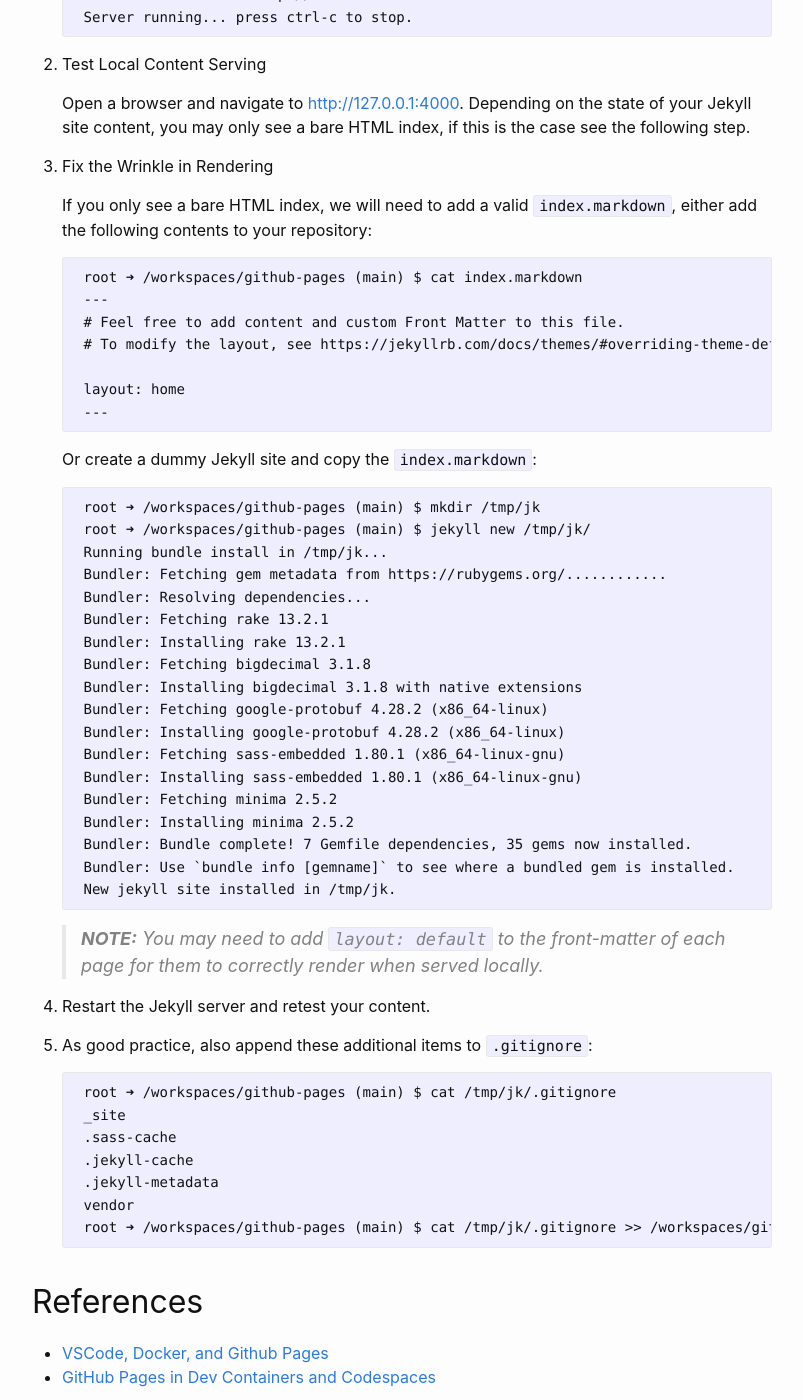
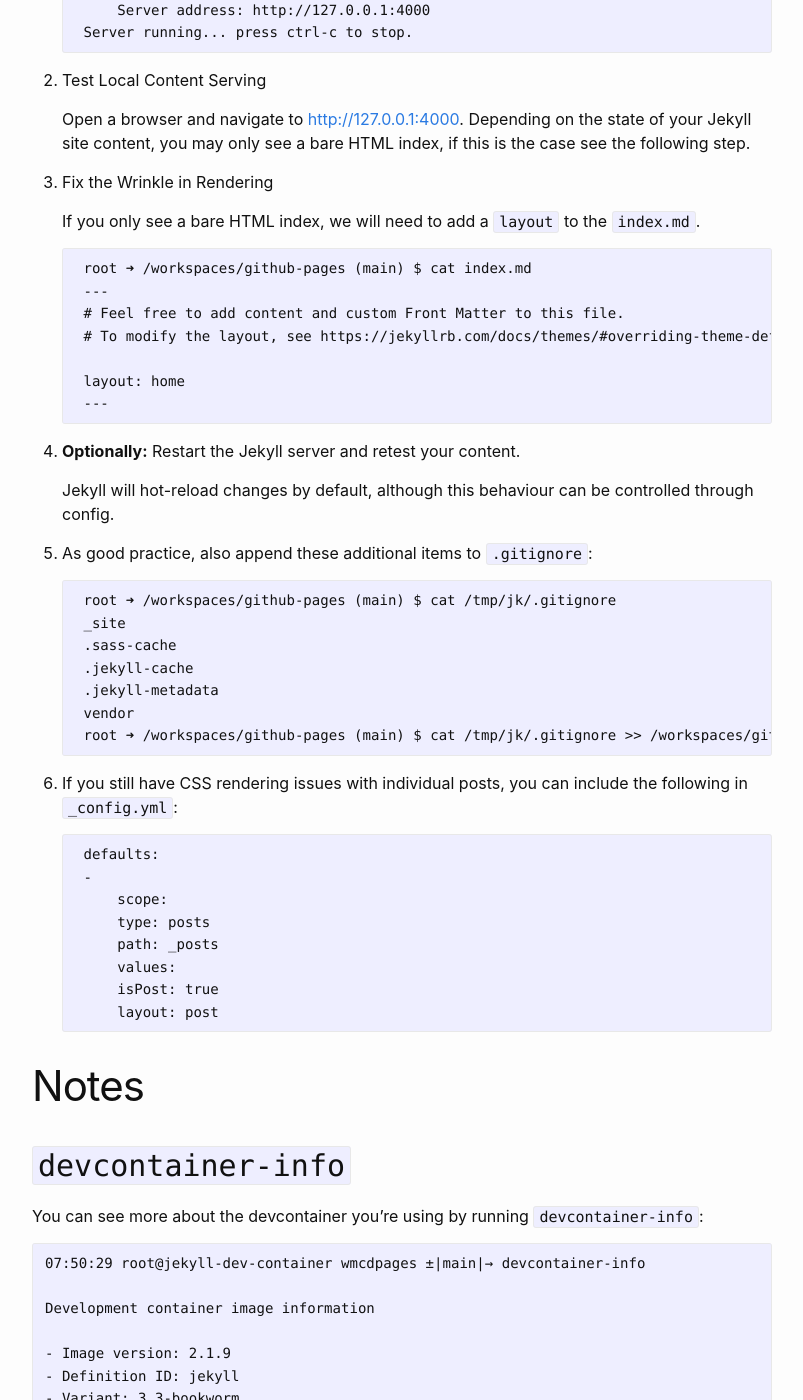
Before and after one commit to wmcdonald404/wmcdonald404.github.io, a Jekyll site: the page built from _posts/2024-10-17-running-jekyll-in-a-devcontainer.md, in a window 1280 px wide and 1400 px high, scrolled down 1674 px. Shown: the whole window, without its empty margins (238-1041 px from the left). Built offline with Jekyll 4.4.1, drawn with Linux system fonts in a browser that asks for light colours; some of the changed text lies outside the part shown.

Commit message:
- Simplify the layout allocation to just index.md,   so index.markdown is no longer neeeded. - Add devcontainer-info description and example. - Add devcontainer upstream build information. - Move scratch `jekyll new` to its own example.

````diff
--- a/_posts/2024-10-17-running-jekyll-in-a-devcontainer.md
+++ b/_posts/2024-10-17-running-jekyll-in-a-devcontainer.md
@@ -9,14 +9,16 @@ tags:
 - podman
 ---
 
-## Overview
-I've written a few times in the past about setting up Github Pages. Behind the scenes Github Pages uses Jekyll as its templating mechanism, allowing people to write content in Markdown and then to render the markdown in to valid HTML themed with CSS.
+# Overview
+I've written a [few times](https://wmcdonald404.co.uk/2024/01/02/github-pages-simple-blog.html) in [the past](https://wmcdonald404.co.uk/2024/03/25/github-page-creation-with-jinja.html) about setting up Github Pages.
+
+Behind the scenes Github Pages uses Jekyll as its templating mechanism, allowing people to write content in Markdown and then to render the markdown in to valid HTML themed with CSS.
 
 On occasion, it's useful to be able to validate Jekyll-templated content locally, prior to publication/pushing to Github. For example the Markdown rendering in Jekyll is slightly different to the Markdown Preview in VSCode (VSCode keyboard shortcut: `CTRL`-`SHIFT`-`v`).
 
 In order to serve Jekyll locally we can set up a Devcontainer using the existing [Devcontainer template definition](https://github.com/devcontainers/templates/tree/main/src/jekyll) and, with a few additional steps, serve content locally.
 
-## Set up the Devcontainer
+# Set up the Devcontainer
 
 First, set up the Devcontainer. I'm  running Podman which requires a few additional elements out-of-the-box.
 
@@ -49,7 +51,7 @@ First, set up the Devcontainer. I'm  running Podman which requires a few additio
 
 	In VSCode, `CTRL`-`SHIFT`-`p`, then select `Dev Containers: Rebuild and Reopen in Container`
 
-## Set up Jekyll
+# Set up Jekyll
 
 1. In the Devcontainer, start Jekyll by running `jekyll serve`:
 
@@ -74,10 +76,10 @@ First, set up the Devcontainer. I'm  running Podman which requires a few additio
 
 3. Fix the Wrinkle in Rendering
 
-	If you only see a bare HTML index, we will need to add a valid `index.markdown`, either add the following contents to your repository:
+	If you only see a bare HTML index, we will need to add a `layout` to the `index.md`.
 
 	```
-	root ➜ /workspaces/github-pages (main) $ cat index.markdown
+	root ➜ /workspaces/github-pages (main) $ cat index.md
 	---
 	# Feel free to add content and custom Front Matter to this file.
 	# To modify the layout, see https://jekyllrb.com/docs/themes/#overriding-theme-defaults
@@ -86,33 +88,9 @@ First, set up the Devcontainer. I'm  running Podman which requires a few additio
 	---
 	```
 
-	Or create a dummy Jekyll site and copy the `index.markdown`:
+4. **Optionally:** Restart the Jekyll server and retest your content.
 
-	```
-	root ➜ /workspaces/github-pages (main) $ mkdir /tmp/jk
-	root ➜ /workspaces/github-pages (main) $ jekyll new /tmp/jk/
-	Running bundle install in /tmp/jk...
-	Bundler: Fetching gem metadata from https://rubygems.org/............
-	Bundler: Resolving dependencies...
-	Bundler: Fetching rake 13.2.1
-	Bundler: Installing rake 13.2.1
-	Bundler: Fetching bigdecimal 3.1.8
-	Bundler: Installing bigdecimal 3.1.8 with native extensions
-	Bundler: Fetching google-protobuf 4.28.2 (x86_64-linux)
-	Bundler: Installing google-protobuf 4.28.2 (x86_64-linux)
-	Bundler: Fetching sass-embedded 1.80.1 (x86_64-linux-gnu)
-	Bundler: Installing sass-embedded 1.80.1 (x86_64-linux-gnu)
-	Bundler: Fetching minima 2.5.2
-	Bundler: Installing minima 2.5.2
-	Bundler: Bundle complete! 7 Gemfile dependencies, 35 gems now installed.
-	Bundler: Use `bundle info [gemname]` to see where a bundled gem is installed.
-	New jekyll site installed in /tmp/jk.
-	```
-
-	> **NOTE:** You may need to add `layout: default` to the front-matter of each page for them to correctly render when served locally.
-
-
-4. Restart the Jekyll server and retest your content.
+	Jekyll will hot-reload changes by default, although this behaviour can be controlled through config.
 
 5. As good practice, also append these additional items to `.gitignore`:
 
@@ -126,7 +104,81 @@ First, set up the Devcontainer. I'm  running Podman which requires a few additio
 	root ➜ /workspaces/github-pages (main) $ cat /tmp/jk/.gitignore >> /workspaces/github-pages/.gitignore
 	```
 
-## References
+6. If you still have CSS rendering issues with individual posts, you can include the following in `_config.yml`:
+
+	```
+	defaults:
+	-
+		scope:
+		type: posts
+		path: _posts
+		values:
+		isPost: true
+		layout: post
+	```
+
+# Notes
+
+## `devcontainer-info`
+
+You can see more about the devcontainer you're using by running `devcontainer-info`:
+
+```
+07:50:29 root@jekyll-dev-container wmcdpages ±|main|→ devcontainer-info
+
+Development container image information
+
+- Image version: 2.1.9
+- Definition ID: jekyll
+- Variant: 3.3-bookworm
+- Source code repository: https://github.com/devcontainers/images
+- Source code release/branch: v0.4.8
+- Timestamp: Wed, 16 Oct 2024 18:48:12 GMT
+
+More info: https://github.com/devcontainers/images/tree/main/src/jekyll/history/2.1.9.md
+```
+
+## Devcontainer Build Details
+
+You can see more about how the devcontainer was built reviewing:
+- [the history markdown](https://github.com/devcontainers/images/blob/main/src/jekyll/history/2.1.8.md?plain=1)
+- [the Dockerfile](https://github.com/devcontainers/images/blob/main/src/jekyll/.devcontainer/Dockerfile)
+- [the `devcontainer.json`](https://github.com/devcontainers/images/blob/main/src/jekyll/.devcontainer/devcontainer.json)
+
+We can see the Dockerfile COPY in `/usr/local/post-create.sh` and that the `devcontainer.json` sets `"postCreateCommand": "sh /usr/local/post-create.sh"`.
+
+As a result, [`post-create.sh`](https://github.com/devcontainers/images/blob/main/src/jekyll/.devcontainer/post-create.sh) runs on devcontainer startup to `bundle install` if a `Gemfile` is present.
+
+## Scratch Jekyll site
+
+If you need a quick Jekyll dummy site to expirment, test theming or generally fuck around and find out, you can create an entirely new throwaway site and serve it as follows:
+
+
+```
+root ➜ /workspaces/github-pages (main) $ mkdir /tmp/jk
+root ➜ /workspaces/github-pages (main) $ jekyll new /tmp/jk/
+Running bundle install in /tmp/jk...
+Bundler: Fetching gem metadata from https://rubygems.org/............
+Bundler: Resolving dependencies...
+Bundler: Fetching rake 13.2.1
+Bundler: Installing rake 13.2.1
+Bundler: Fetching bigdecimal 3.1.8
+Bundler: Installing bigdecimal 3.1.8 with native extensions
+Bundler: Fetching google-protobuf 4.28.2 (x86_64-linux)
+Bundler: Installing google-protobuf 4.28.2 (x86_64-linux)
+Bundler: Fetching sass-embedded 1.80.1 (x86_64-linux-gnu)
+Bundler: Installing sass-embedded 1.80.1 (x86_64-linux-gnu)
+Bundler: Fetching minima 2.5.2
+Bundler: Installing minima 2.5.2
+Bundler: Bundle complete! 7 Gemfile dependencies, 35 gems now installed.
+Bundler: Use `bundle info [gemname]` to see where a bundled gem is installed.
+New jekyll site installed in /tmp/jk.
+root ➜ /workspaces/github-pages (main) $ cd /tmp/jk/
+root ➜ /workspaces/github-pages (main) $ jekyll serve
+```
+
+# References
 
 - [VSCode, Docker, and Github Pages](https://www.allisonthackston.com/articles/vscode-docker-github-pages.html)
 - [GitHub Pages in Dev Containers and Codespaces](https://blog.robsewell.com/blog/github-pages-in-dev-containers-and-codespaces/)
+- [images / src / jekyll / .devcontainer/](https://github.com/devcontainers/images/tree/main/src/jekyll/.devcontainer)
````
